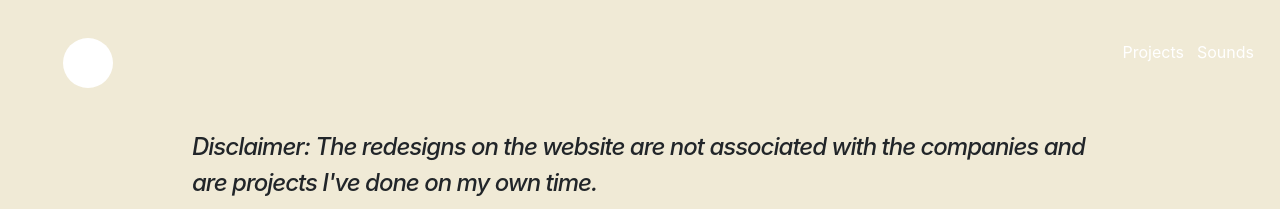
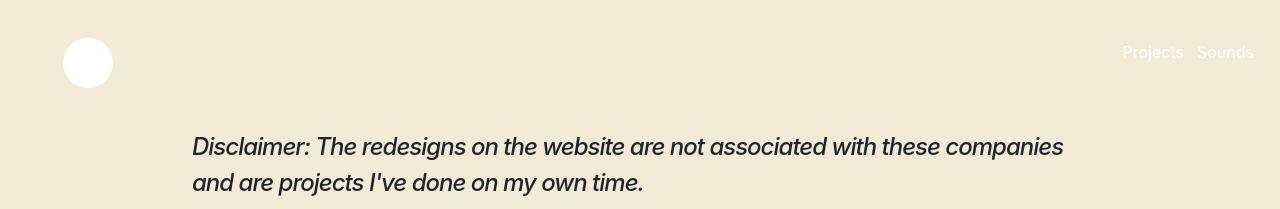
Before and after one commit to martinguevara/martinguevara.github.io, a plain HTML site: page yelp.html in a window 1280 px wide. Shown: the top 209 px of the page. Drawn offline with nearby package versions, Linux system fonts and the light colour scheme.

Commit message:
Added disclaimer messages

```diff
--- a/yelp.html
+++ b/yelp.html
@@ -35,7 +35,7 @@
 
 <body>
     <div class="content">
-        <p class="pdesc"><i>Disclaimer: The redesigns on the website are not associated with the companies and are projects I've done on my own time.</i></p>
+        <p class="pdesc"><i>Disclaimer: The redesigns on the website are not associated with these companies and are projects I've done on my own time.</i><br><br></p>
         <h3 class="secname">Concept</h3>
         <div class="ycontainer">
             <div class="left-ycontainer">
```
Also changed, not shown: elysian.html (+1 -0 lines), thescore.html (+1 -0 lines).
